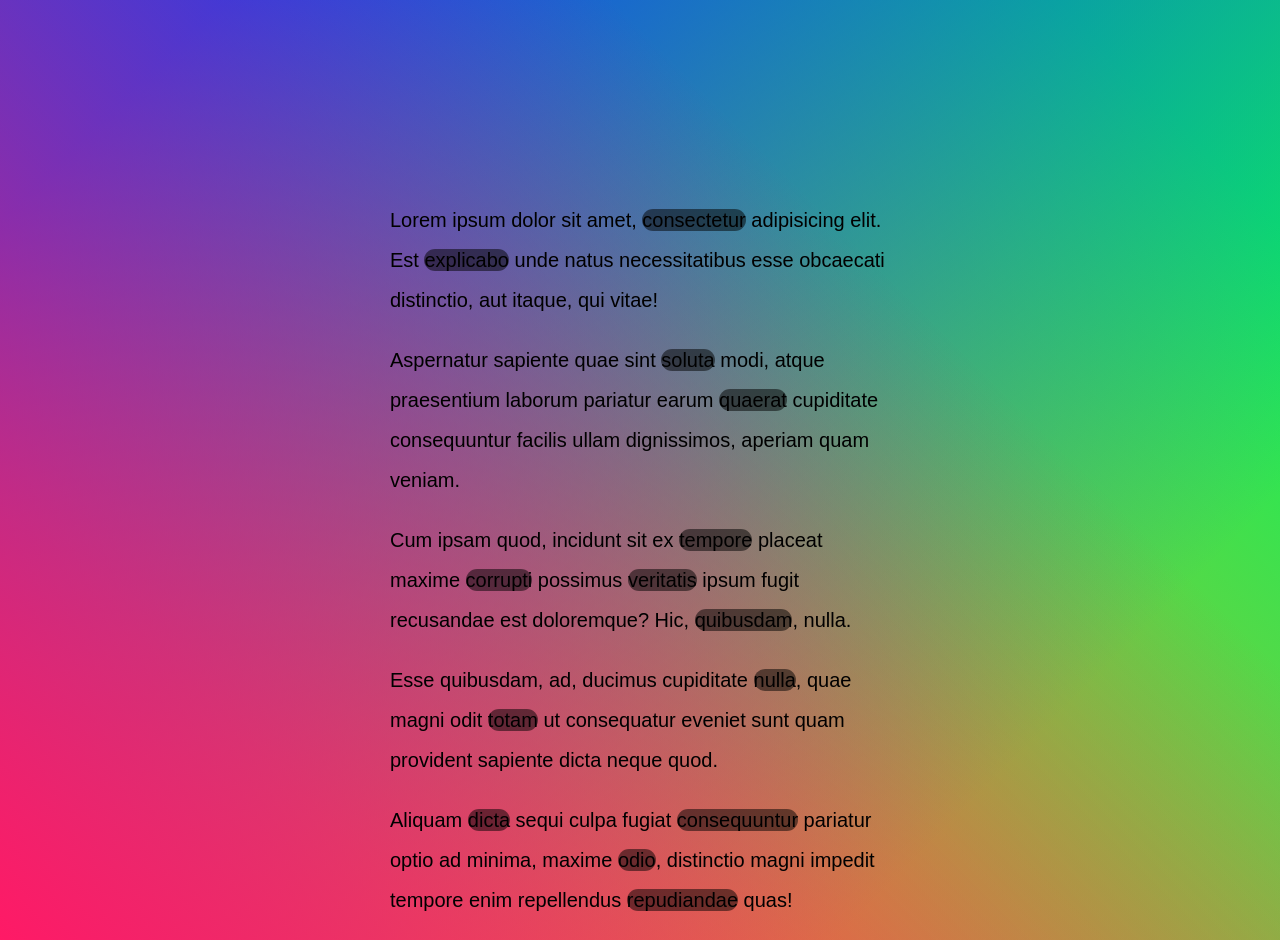
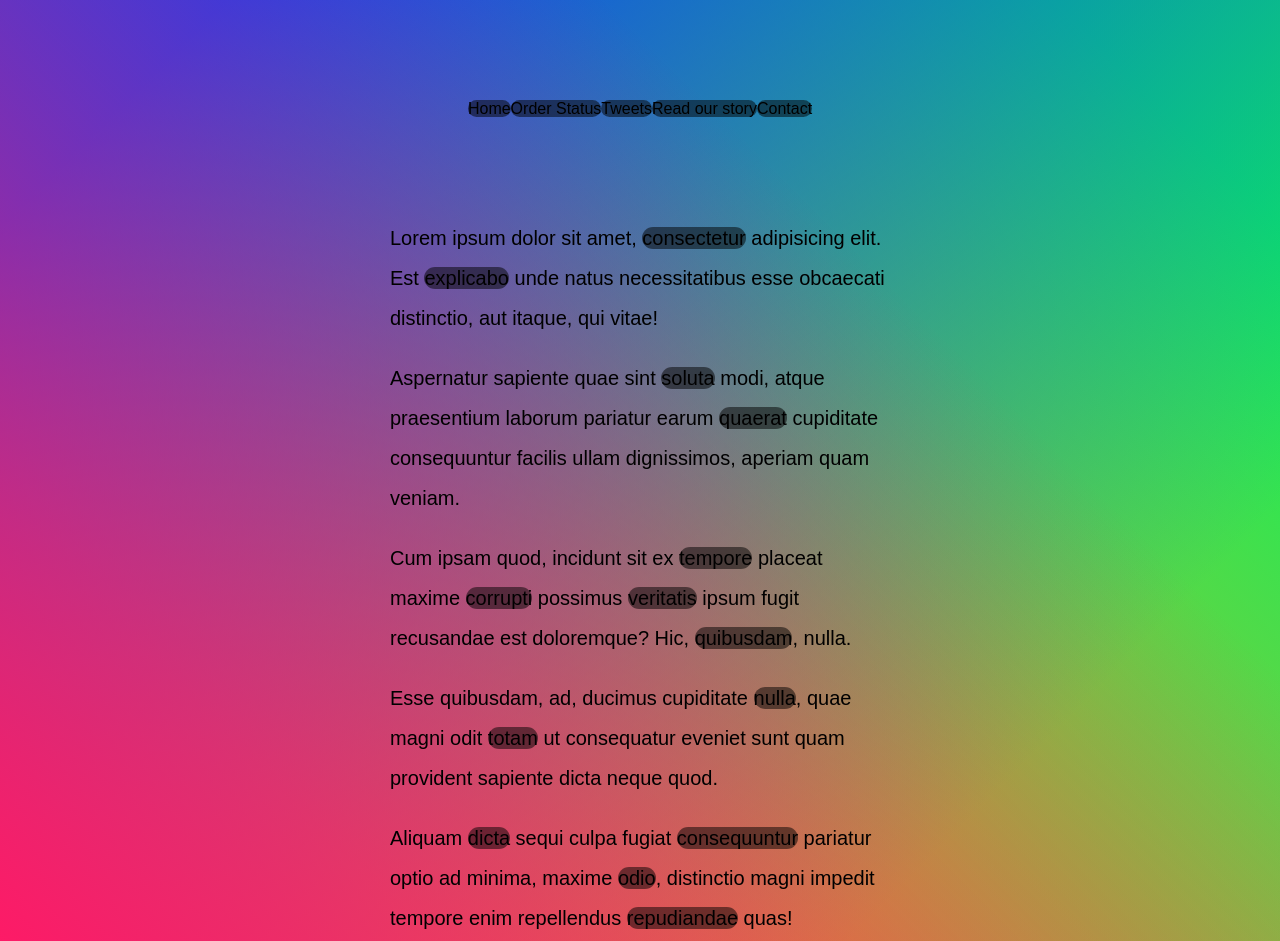
Before and after one commit to GolfRomeoEchoGolf83/javascript30DaysChallenge, a plain HTML site: page day_22_follow_along_links/index.html in a window 1280 px wide. Shown: the top 941 px of the page. Drawn offline with Linux system fonts and the light colour scheme.

Commit message:
hmm...placing menu items where they belong

```diff
--- a/day_22_follow_along_links/index.html
+++ b/day_22_follow_along_links/index.html
@@ -9,11 +9,11 @@
 
 <nav>
     <ul class="menu">
-        <li><a href="Home"></a></li>
-        <li><a href="Order Status"></a></li>
-        <li><a href="Tweets"></a></li>
-        <li><a href="Read our story"></a></li>
-        <li><a href="Contact"></a></li>
+        <li><a href="">Home</a></li>
+        <li><a href="">Order Status</a></li>
+        <li><a href="">Tweets</a></li>
+        <li><a href="">Read our story</a></li>
+        <li><a href="">Contact</a></li>
     </ul>
 </nav>
 
```
